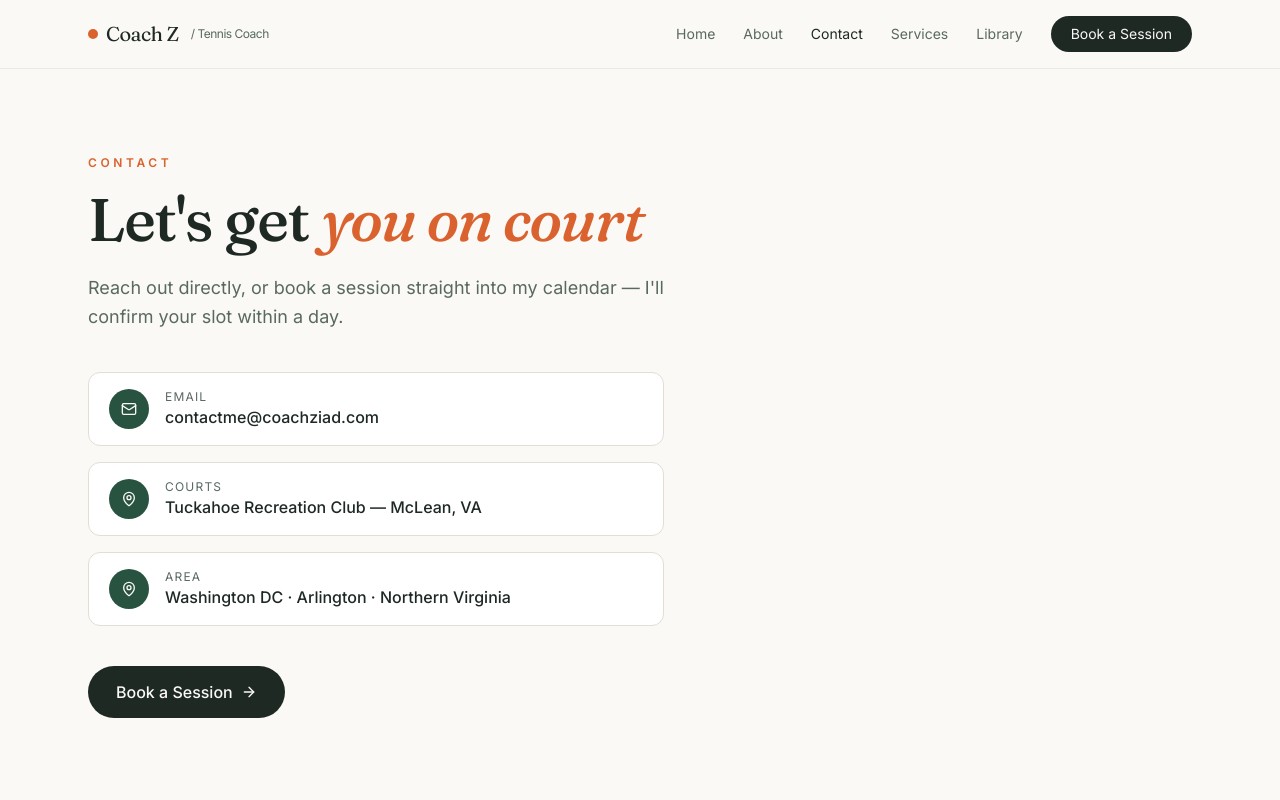
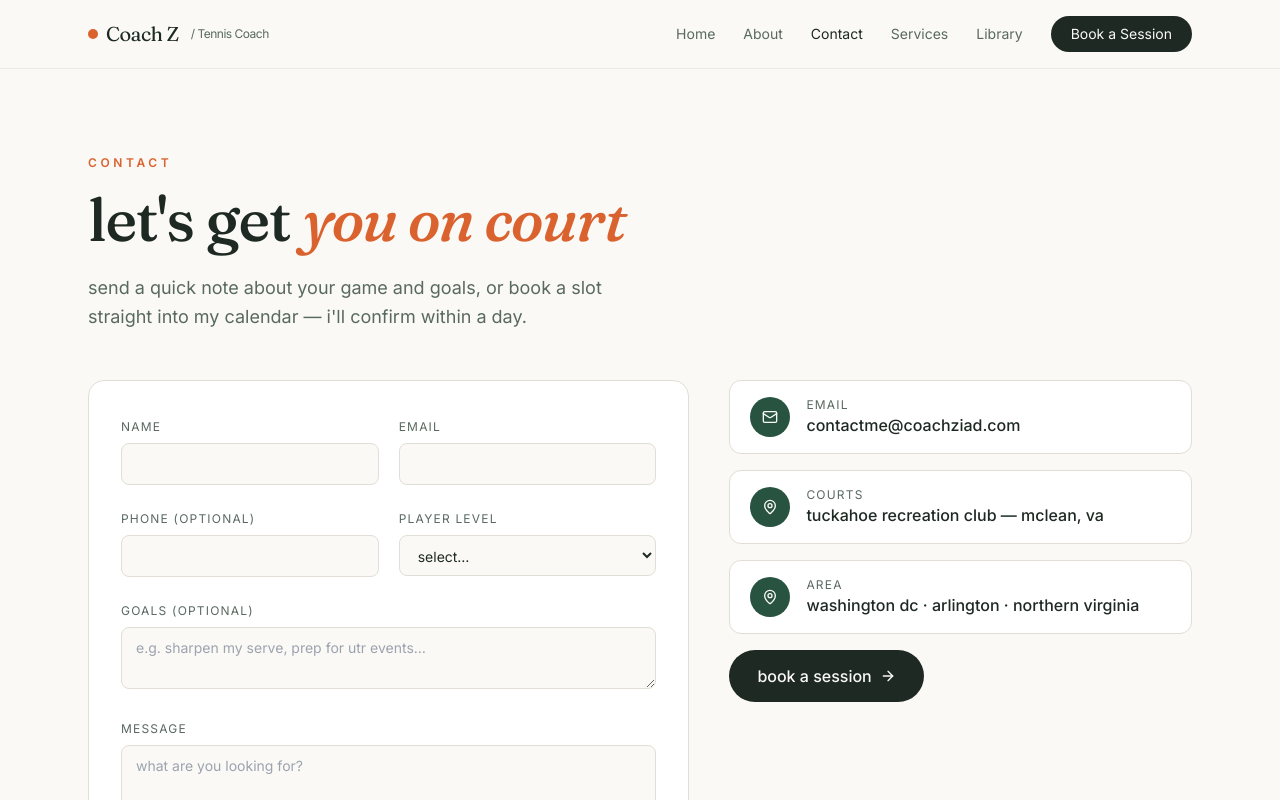
Before and after one commit to meknazee/ziad-website, a React (Vite) app: page /contact in a window 1280 px wide. Shown: the top 800 px of the page. Built offline with nearby package versions, Linux system fonts and the light colour scheme; what @lovable.dev/cloud-auth-js would draw is missing.

Commit message:
Changes
Co-authored-by: coach-z256 <290502547+coach-z256@users.noreply.github.com>

```diff
--- /dev/null
+++ b/src/components/FloatingBookCta.tsx
@@ -0,0 +1,35 @@
+import { useEffect, useState } from "react";
+import { useLocation } from "react-router-dom";
+import { CalendarCheck } from "lucide-react";
+
+const CALENDLY_URL = "https://calendly.com/coach-ziad";
+
+export const FloatingBookCta = () => {
+  const [visible, setVisible] = useState(false);
+  const { pathname } = useLocation();
+
+  useEffect(() => {
+    const onScroll = () => setVisible(window.scrollY > 400);
+    onScroll();
+    window.addEventListener("scroll", onScroll, { passive: true });
+    return () => window.removeEventListener("scroll", onScroll);
+  }, []);
+
+  const hidden = pathname.startsWith("/book") || pathname.startsWith("/auth");
+  if (hidden) return null;
+
+  return (
+    <a
+      href={CALENDLY_URL}
+      target="_blank"
+      rel="noopener noreferrer"
+      aria-label="book a session"
+      className={`fixed bottom-6 right-6 z-40 inline-flex items-center gap-2 rounded-full bg-accent px-5 py-3 text-accent-foreground text-sm font-medium shadow-lg transition-all duration-300 hover:opacity-95 hover:-translate-y-0.5 ${
+        visible ? "opacity-100 translate-y-0" : "opacity-0 translate-y-4 pointer-events-none"
+      }`}
+    >
+      <CalendarCheck className="h-4 w-4" />
+      book a session
+    </a>
+  );
+};
--- /dev/null
+++ b/src/components/InquiryForm.tsx
@@ -0,0 +1,169 @@
+import { useState } from "react";
+import { z } from "zod";
+import { supabase } from "@/integrations/supabase/client";
+import { toast } from "@/hooks/use-toast";
+import { Loader2, Send } from "lucide-react";
+
+const schema = z.object({
+  name: z.string().trim().min(1, "name is required").max(120),
+  email: z.string().trim().email("valid email required").max(254),
+  phone: z.string().trim().max(40).optional().or(z.literal("")),
+  player_level: z.enum(["beginner", "intermediate", "advanced", "junior"]).optional().or(z.literal("")),
+  goals: z.string().trim().max(1000).optional().or(z.literal("")),
+  message: z.string().trim().min(1, "tell me a bit about what you're looking for").max(2000),
+});
+
+type FormState = z.infer<typeof schema>;
+
+const initial: FormState = {
+  name: "",
+  email: "",
+  phone: "",
+  player_level: "",
+  goals: "",
+  message: "",
+};
+
+export const InquiryForm = () => {
+  const [values, setValues] = useState<FormState>(initial);
+  const [submitting, setSubmitting] = useState(false);
+  const [sent, setSent] = useState(false);
+
+  const update = <K extends keyof FormState>(k: K, v: FormState[K]) =>
+    setValues((s) => ({ ...s, [k]: v }));
+
+  const onSubmit = async (e: React.FormEvent) => {
+    e.preventDefault();
+    const parsed = schema.safeParse(values);
+    if (!parsed.success) {
+      toast({
+        title: "check the form",
+        description: parsed.error.issues[0]?.message ?? "please review your entries",
+        variant: "destructive",
+      });
+      return;
+    }
+    setSubmitting(true);
+    const { error } = await supabase.from("inquiries").insert({
+      name: parsed.data.name,
+      email: parsed.data.email,
+      phone: parsed.data.phone || null,
+      player_level: parsed.data.player_level || null,
+      goals: parsed.data.goals || null,
+      message: parsed.data.message,
+    });
+    setSubmitting(false);
+    if (error) {
+      toast({ title: "something went wrong", description: error.message, variant: "destructive" });
+      return;
+    }
+    setSent(true);
+    setValues(initial);
+    toast({ title: "message sent", description: "coach z will get back to you shortly." });
+  };
+
+  if (sent) {
+    return (
+      <div className="rounded-2xl border border-border bg-card p-8">
+        <div className="text-xs uppercase tracking-widest text-accent font-semibold">received</div>
+        <h3 className="mt-3 font-display text-2xl">thanks for reaching out.</h3>
+        <p className="mt-3 text-muted-foreground">
+          coach z will follow up by email within a day. want to lock in a time now?
+        </p>
+        <a
+          href="https://calendly.com/coach-ziad"
+          target="_blank"
+          rel="noopener noreferrer"
+          className="mt-6 inline-flex items-center gap-2 rounded-full bg-foreground px-6 py-3 text-background text-sm font-medium hover:bg-foreground/90"
+        >
+          book a session
+        </a>
+      </div>
+    );
+  }
+
+  return (
+    <form
+      onSubmit={onSubmit}
+      className="rounded-2xl border border-border bg-card p-6 md:p-8 space-y-5"
+    >
+      <div className="grid gap-5 md:grid-cols-2">
+        <Field label="name">
+          <input
+            required
+            value={values.name}
+            onChange={(e) => update("name", e.target.value)}
+            className={inputCls}
+          />
+        </Field>
+        <Field label="email">
+          <input
+            required
+            type="email"
+            value={values.email}
+            onChange={(e) => update("email", e.target.value)}
+            className={inputCls}
+          />
+        </Field>
+        <Field label="phone (optional)">
+          <input
+            type="tel"
+            value={values.phone}
+            onChange={(e) => update("phone", e.target.value)}
+            className={inputCls}
+          />
+        </Field>
+        <Field label="player level">
+          <select
+            value={values.player_level}
+            onChange={(e) => update("player_level", e.target.value as FormState["player_level"])}
+            className={inputCls}
+          >
+            <option value="">select…</option>
+            <option value="beginner">beginner</option>
+            <option value="intermediate">intermediate</option>
+            <option value="advanced">advanced</option>
+            <option value="junior">junior</option>
+          </select>
+        </Field>
+      </div>
+      <Field label="goals (optional)">
+        <textarea
+          rows={2}
+          value={values.goals}
+          onChange={(e) => update("goals", e.target.value)}
+          className={inputCls}
+          placeholder="e.g. sharpen my serve, prep for utr events…"
+        />
+      </Field>
+      <Field label="message">
+        <textarea
+          required
+          rows={4}
+          value={values.message}
+          onChange={(e) => update("message", e.target.value)}
+          className={inputCls}
+          placeholder="what are you looking for?"
+        />
+      </Field>
+      <button
+        type="submit"
+        disabled={submitting}
+        className="inline-flex items-center gap-2 rounded-full bg-foreground px-7 py-3 text-background font-medium hover:bg-foreground/90 transition disabled:opacity-70"
+      >
+        {submitting ? <Loader2 className="h-4 w-4 animate-spin" /> : <Send className="h-4 w-4" />}
+        send message
+      </button>
+    </form>
+  );
+};
+
+const inputCls =
+  "w-full rounded-lg border border-input bg-background px-3.5 py-2.5 text-sm focus:outline-none focus:ring-2 focus:ring-ring";
+
+const Field = ({ label, children }: { label: string; children: React.ReactNode }) => (
+  <label className="block">
+    <span className="text-xs uppercase tracking-widest text-muted-foreground">{label}</span>
+    <div className="mt-1.5">{children}</div>
+  </label>
+);
--- a/src/components/Layout.tsx
+++ b/src/components/Layout.tsx
@@ -1,5 +1,6 @@
 import { SiteHeader } from "./SiteHeader";
 import { SiteFooter } from "./SiteFooter";
+import { FloatingBookCta } from "./FloatingBookCta";
 
 export const Layout = ({ children }: { children: React.ReactNode }) => {
   return (
@@ -7,6 +8,7 @@ export const Layout = ({ children }: { children: React.ReactNode }) => {
       <SiteHeader />
       <main className="flex-1">{children}</main>
       <SiteFooter />
+      <FloatingBookCta />
     </div>
   );
 };
--- a/src/components/SiteHeader.tsx
+++ b/src/components/SiteHeader.tsx
@@ -1,4 +1,4 @@
-import { useState } from "react";
+import { useEffect, useState } from "react";
 import { Link, NavLink } from "react-router-dom";
 import { Menu, X } from "lucide-react";
 
@@ -12,6 +12,13 @@ const links = [
 
 export const SiteHeader = () => {
   const [open, setOpen] = useState(false);
+  const [emphasize, setEmphasize] = useState(false);
+  useEffect(() => {
+    const onScroll = () => setEmphasize(window.scrollY > 300);
+    onScroll();
+    window.addEventListener("scroll", onScroll, { passive: true });
+    return () => window.removeEventListener("scroll", onScroll);
+  }, []);
   return (
     <header className="sticky top-0 z-50 border-b border-border/60 bg-background/80 backdrop-blur-md">
       <div className="mx-auto flex max-w-6xl items-center justify-between px-6 py-4">
@@ -37,7 +44,11 @@ export const SiteHeader = () => {
             href="https://calendly.com/coach-ziad"
             target="_blank"
             rel="noopener noreferrer"
-            className="rounded-full bg-foreground px-5 py-2 text-background hover:bg-foreground/90 transition"
+            className={`rounded-full px-5 py-2 transition-all duration-300 ${
+              emphasize
+                ? "bg-accent text-accent-foreground shadow-md scale-105"
+                : "bg-foreground text-background hover:bg-foreground/90"
+            }`}
           >
             Book a Session
           </a>
--- a/src/pages/Contact.tsx
+++ b/src/pages/Contact.tsx
@@ -1,25 +1,26 @@
 import { Mail, MapPin, ArrowRight } from "lucide-react";
 import { Layout } from "@/components/Layout";
+import { InquiryForm } from "@/components/InquiryForm";
 
 const CALENDLY_URL = "https://calendly.com/coach-ziad";
 
 const details = [
   {
     icon: Mail,
-    label: "Email",
+    label: "email",
     value: "contactme@coachziad.com",
     href: "mailto:contactme@coachziad.com",
   },
   {
     icon: MapPin,
-    label: "Courts",
-    value: "Tuckahoe Recreation Club — McLean, VA",
+    label: "courts",
+    value: "tuckahoe recreation club — mclean, va",
     href: null as string | null,
   },
   {
     icon: MapPin,
-    label: "Area",
-    value: "Washington DC · Arlington · Northern Virginia",
+    label: "area",
+    value: "washington dc · arlington · northern virginia",
     href: null as string | null,
   },
 ];
@@ -29,17 +30,20 @@ const Contact = () => {
     <Layout>
       <section className="mx-auto max-w-6xl px-6 pt-20 pb-24">
         <span className="text-xs uppercase tracking-[0.3em] text-accent font-semibold">
-          Contact
+          contact
         </span>
         <h1 className="mt-4 font-display text-5xl md:text-6xl leading-[1] max-w-2xl">
-          Let's get <span className="italic text-accent">you on court</span>
+          let's get <span className="italic text-accent">you on court</span>
         </h1>
         <p className="mt-6 max-w-xl text-lg text-muted-foreground leading-relaxed">
-          Reach out directly, or book a session straight into my calendar — I'll confirm your slot
-          within a day.
+          send a quick note about your game and goals, or book a slot straight into my calendar —
+          i'll confirm within a day.
         </p>
 
-        <div className="mt-10 grid gap-4 max-w-xl">
+        <div className="mt-12 grid gap-10 lg:grid-cols-[1.3fr_1fr]">
+          <InquiryForm />
+
+          <div className="space-y-4">
             {details.map(({ icon: Icon, label, value, href }) => {
               const inner = (
                 <div className="flex items-center gap-4 rounded-xl border border-border bg-card px-5 py-4 transition-colors hover:border-accent">
@@ -62,18 +66,17 @@ const Contact = () => {
                 <div key={label}>{inner}</div>
               );
             })}
-        </div>
 
-        <div className="mt-10">
             <a
               href={CALENDLY_URL}
               target="_blank"
               rel="noopener noreferrer"
-            className="inline-flex items-center gap-2 rounded-full bg-foreground px-7 py-3.5 text-background font-medium hover:bg-foreground/90 transition group"
+              className="mt-2 inline-flex items-center gap-2 rounded-full bg-foreground px-7 py-3.5 text-background font-medium hover:bg-foreground/90 transition group"
             >
-            Book a Session
+              book a session
               <ArrowRight className="h-4 w-4 group-hover:translate-x-1 transition" />
             </a>
+          </div>
         </div>
       </section>
     </Layout>
```
Lines whose indentation alone changed are shown as unchanged.
